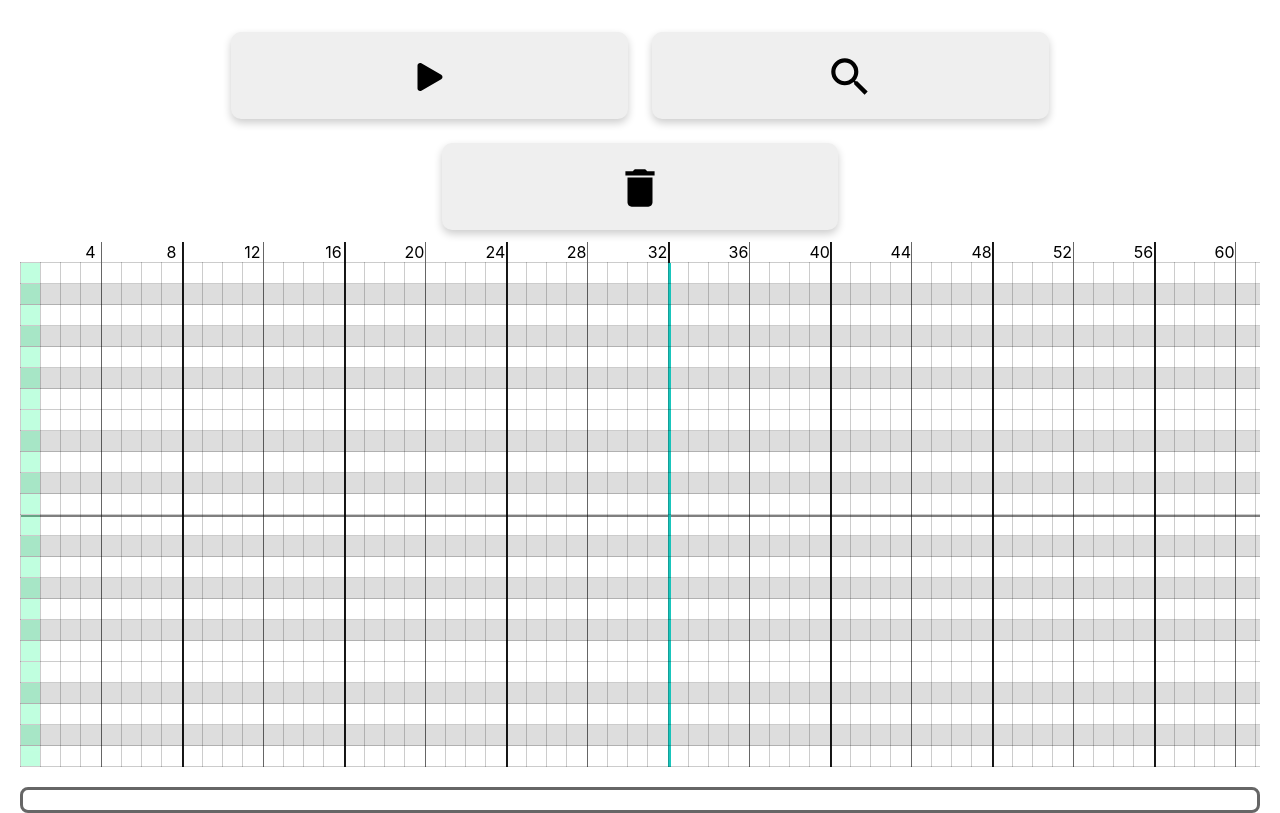
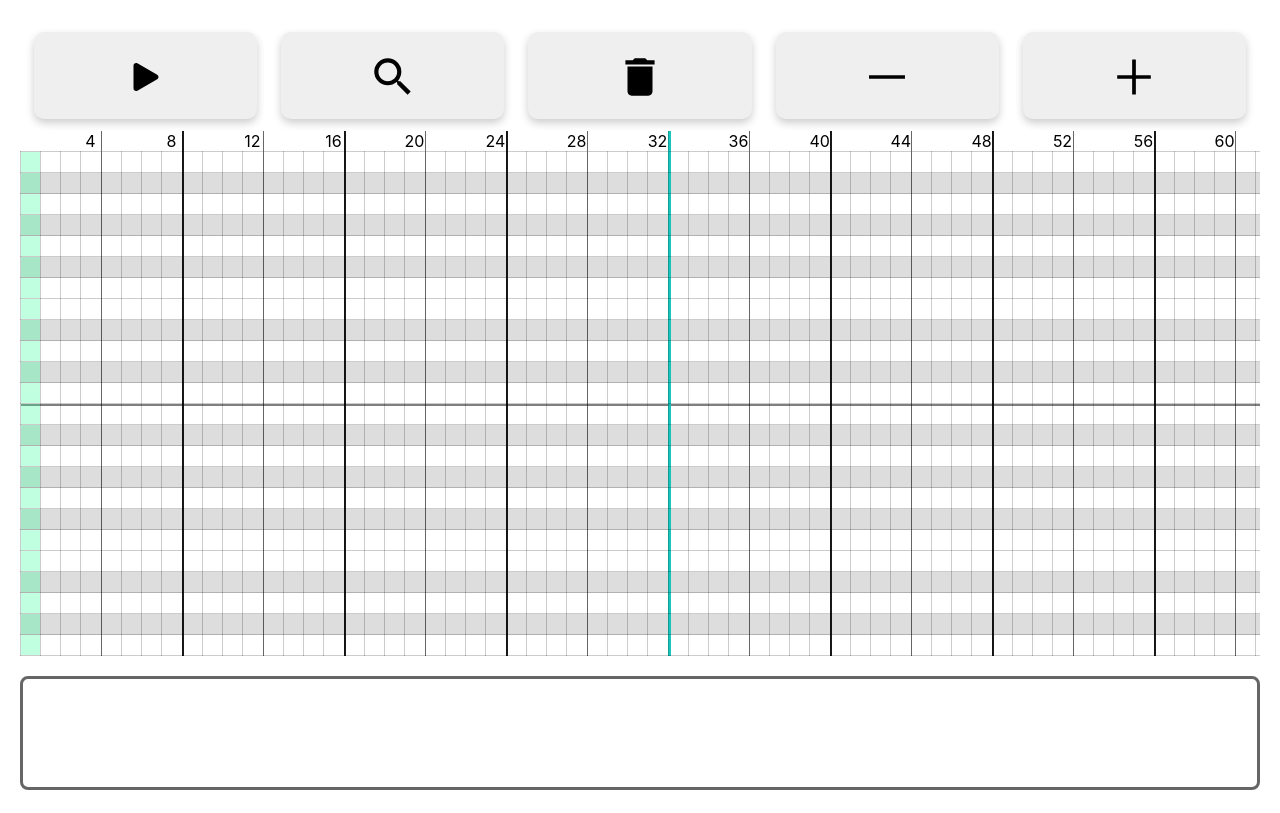
Before and after one commit to tadeas0/soarch, a React (Create React App) app in the folder frontend/: page / in a window 1280 px wide. Built offline with nearby package versions, Linux system fonts and the light colour scheme.

Commit message:
add option to add and remove measures

```diff
--- a/frontend/src/components/pianoRoll.css
+++ b/frontend/src/components/pianoRoll.css
@@ -4,7 +4,7 @@
 }
 
 .pianoroll button {
-    width: 32%;
+    width: 18%;
     outline: none;
     border-radius: 10px;
     border: none;
@@ -14,7 +14,7 @@
     font-size: 50px;
 }
 
-.pianoroll button:active {
+.pianoroll button:active:enabled {
     box-shadow: 0px 0px 0px;
     transform: translateY(4px);
 }
@@ -33,8 +33,6 @@
     height: 20px;
     padding: 0px;
     width: 20px;
-    /* margin: 200px; */
-    /* border: 1px solid rgb(0, 0, 0, 0.2); */
 }
 
 .pianoroll thead td:nth-child(4n) {
@@ -61,7 +59,7 @@
     box-shadow: 2px 0px 0px 0px rgba(0, 0, 0, 0.9);
 }
 
-.pianoroll tbody td:nth-child(32n) {
+.pianoroll td:nth-child(32n) {
     box-shadow: 3px 0px 0px 0px rgba(0, 192, 182, 0.9);
 }
 
--- a/frontend/src/components/pianoRoll.tsx
+++ b/frontend/src/components/pianoRoll.tsx
@@ -3,9 +3,11 @@ import { useState, FunctionComponent, MouseEvent } from "react";
 import {
     DEFAULT_PIANO_ROLL_HEIGHT,
     DEFAULT_PIANO_ROLL_WIDTH,
+    MEASURE_LENGTH,
 } from "../constants";
 import { BsFillPlayFill, BsPauseFill } from "react-icons/bs";
 import { MdDelete, MdOutlineSearch } from "react-icons/md";
+import { AiOutlineMinus, AiOutlinePlus } from "react-icons/ai";
 import usePlayback from "../hooks/usePlayback";
 import { Note, Sequencer } from "../sequencer";
 import "./pianoRoll.css";
@@ -17,13 +19,11 @@ interface PianoRollProps {
     onSubmit: (notes: Note[], gridLength: number) => void;
 }
 
-const PianoRoll: FunctionComponent<PianoRollProps> = ({
-    noteWidth = DEFAULT_PIANO_ROLL_WIDTH,
-    noteHeight = DEFAULT_PIANO_ROLL_HEIGHT,
-    onSubmit,
-}: PianoRollProps) => {
+const PianoRoll: FunctionComponent<PianoRollProps> = (props) => {
     const [noteGrid, setNoteGrid] = useState<boolean[][]>(
-        Array.from(Array(noteHeight), () => Array(noteWidth).fill(false))
+        Array.from(Array(props.noteHeight), () =>
+            Array(props.noteWidth).fill(false)
+        )
     );
 
     const [isPlaying, handlePlayToggle] = usePlayback();
@@ -54,7 +54,9 @@ const PianoRoll: FunctionComponent<PianoRollProps> = ({
 
     const handleClear = () => {
         setNoteGrid(
-            Array.from(Array(noteHeight), () => Array(noteWidth).fill(false))
+            Array.from(Array(noteGrid.length), () =>
+                Array(noteGrid[0].length).fill(false)
+            )
         );
         if (isPlaying) {
             handlePlayToggle();
@@ -70,6 +72,33 @@ const PianoRoll: FunctionComponent<PianoRollProps> = ({
         handlePlayToggle();
     };
 
+    const handleAddMeasure = () => {
+        let newNoteGrid = [...noteGrid];
+        for (let i = 0; i < noteGrid.length; i++) {
+            newNoteGrid[i] = newNoteGrid[i].concat(
+                Array(MEASURE_LENGTH).fill(false)
+            );
+        }
+        setNoteGrid(newNoteGrid);
+    };
+
+    const canRemoveMeasure = () => {
+        return noteGrid[0].length > 2 * MEASURE_LENGTH;
+    };
+
+    const handleRemoveMeasure = () => {
+        if (canRemoveMeasure()) {
+            let newNoteGrid = [...noteGrid];
+            for (let i = 0; i < noteGrid.length; i++) {
+                newNoteGrid[i] = newNoteGrid[i].slice(
+                    0,
+                    noteGrid[0].length - MEASURE_LENGTH
+                );
+            }
+            setNoteGrid(newNoteGrid);
+        }
+    };
+
     return (
         <div className="pianoroll">
             <button onClick={handlePlayClick}>
@@ -78,9 +107,10 @@ const PianoRoll: FunctionComponent<PianoRollProps> = ({
             <button
                 className="right"
                 onClick={() =>
-                    onSubmit(
+                    props.noteWidth &&
+                    props.onSubmit(
                         Sequencer.transformGridToNotes(noteGrid),
-                        noteWidth
+                        props.noteWidth
                     )
                 }
             >
@@ -88,6 +118,15 @@ const PianoRoll: FunctionComponent<PianoRollProps> = ({
             </button>
             <button onClick={handleClear}>
                 <MdDelete />
+            </button>
+            <button
+                onClick={handleRemoveMeasure}
+                disabled={!canRemoveMeasure()}
+            >
+                <AiOutlineMinus />
+            </button>
+            <button onClick={handleAddMeasure}>
+                <AiOutlinePlus />
             </button>
             <PianoRollGrid
                 onMouseDown={handleClick}
@@ -99,4 +138,9 @@ const PianoRoll: FunctionComponent<PianoRollProps> = ({
     );
 };
 
+PianoRoll.defaultProps = {
+    noteWidth: DEFAULT_PIANO_ROLL_WIDTH,
+    noteHeight: DEFAULT_PIANO_ROLL_HEIGHT,
+};
+
 export default PianoRoll;
--- a/frontend/src/constants.ts
+++ b/frontend/src/constants.ts
@@ -3,4 +3,5 @@ export const DEFAULT_PIANO_ROLL_HEIGHT = 24;
 export const DEFAULT_PIANO_ROLL_WIDTH = 64;
 export const PIANO_ROLL_LOWEST_NOTE = "C3";
 export const PIANO_ROLL_NOTE_SUBDIVISION = 16; // Must be from [2, 4, 8, 16]
+export const MEASURE_LENGTH = 16;
 export const NOTES = ["C", "D", "E", "F", "G", "A", "B"];
```
